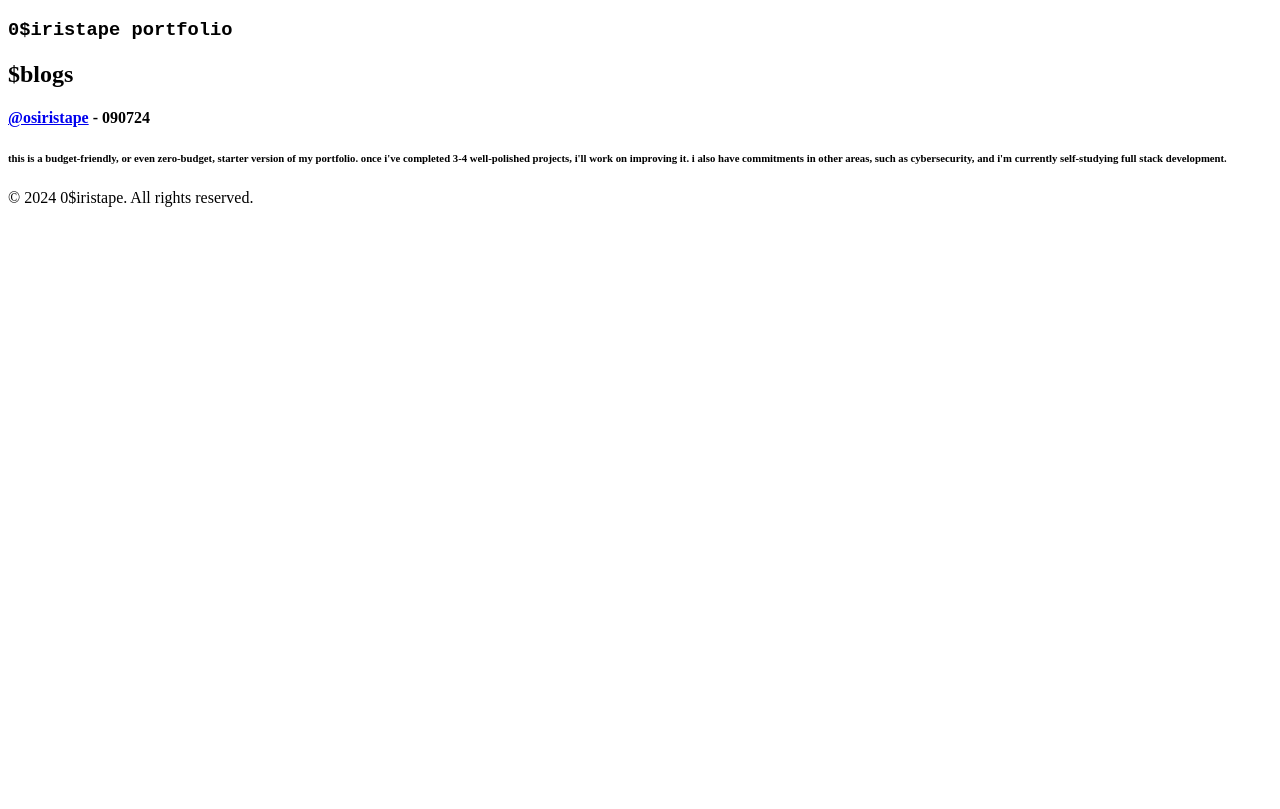
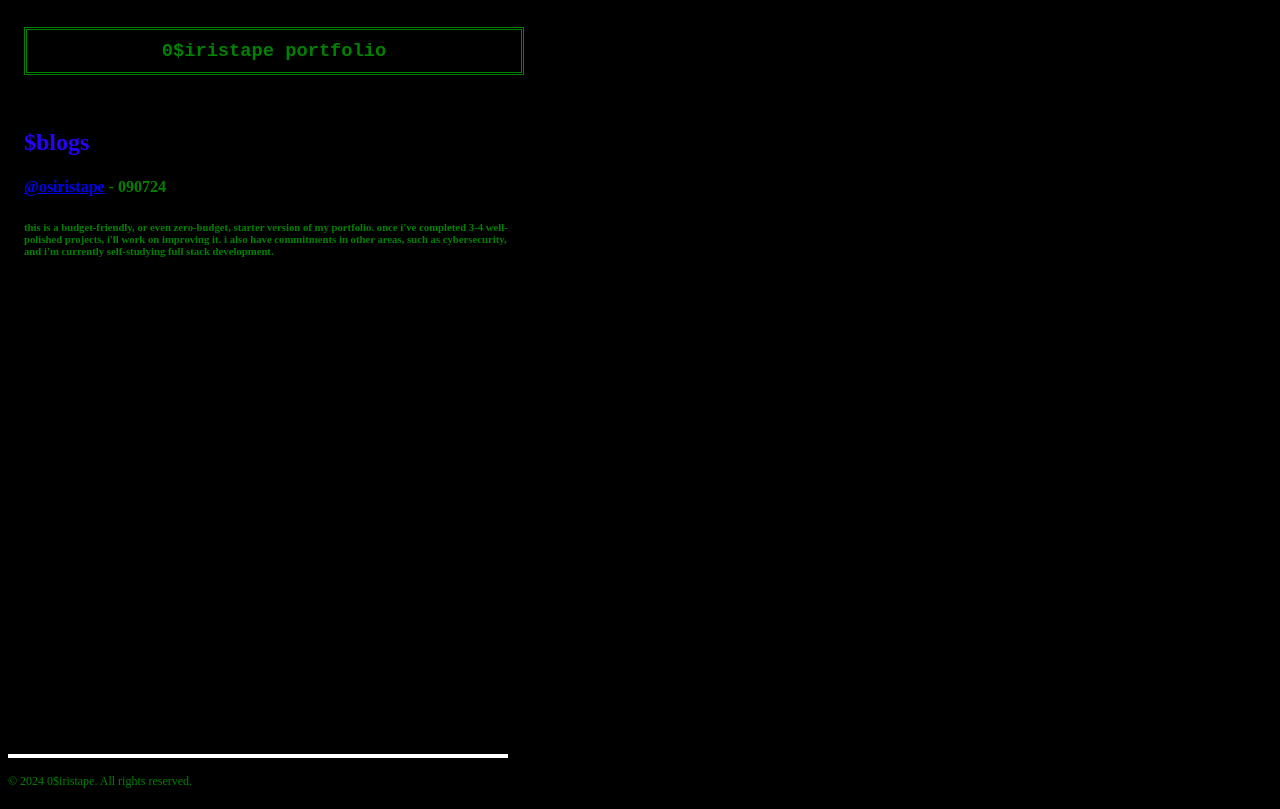
Before and after one commit to osiristape/home, a plain HTML site: page thoughts.html in a window 1280 px wide. Drawn offline with Linux system fonts and the light colour scheme; the site is published under a folder, as on GitHub Pages, so addresses that start at the root find nothing; a web font is replaced by a local one.

Commit message:
Update thoughts.html

```diff
--- a/thoughts.html
+++ b/thoughts.html
@@ -18,10 +18,8 @@
     <title>0$iristape portfolio</title>
 
     <!-- The website stylesheet -->
-    <link rel="stylesheet" href="/style.css" />
+    <link rel="stylesheet" href="style.css" />
 
-    <!-- The website JavaScript file -->
-    <script src="/script.js" defer></script>
   </head>
   <body>
     <!--
```
